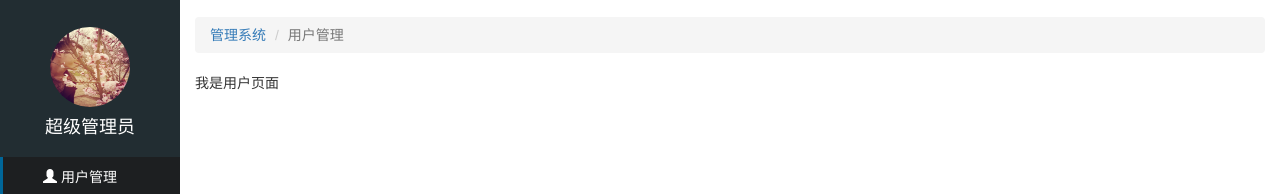
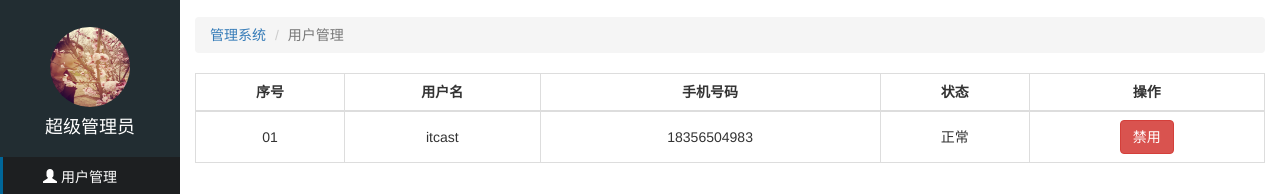
Before and after one commit to zyqzyq1314/letao, a website: page public/back/user.html in a window 1280 px wide. Shown: the part 53-247 px from the top of the page. Drawn offline with Linux system fonts and the light colour scheme; no server answers.

Commit message:
用户页面静态完成

```diff
--- a/public/back/css/common.css
+++ b/public/back/css/common.css
@@ -26,6 +26,12 @@ a:active {
 }
 ul {
   list-style: none;
+}
+/*所有表格内容垂直水平居中*/
+.table.table-bordered th,
+.table.table-bordered td {
+  text-align: center;
+  vertical-align: middle;
 }
 
 /* lt侧边*/
--- a/public/back/user.html
+++ b/public/back/user.html
@@ -61,7 +61,26 @@
        <li><a href="#">管理系统</a></li>
        <li class="active">用户管理</li>
      </ol>
-     <div>我是用户页面</div>
+     <table class="table table-bordered table-hover">
+       <thead>
+       <tr>
+         <th>序号</th>
+         <th>用户名</th>
+         <th>手机号码</th>
+         <th>状态</th>
+         <th>操作</th>
+       </tr>
+       </thead>
+       <tbody>
+       <tr>
+         <td>01</td>
+         <td>itcast</td>
+         <td>18356504983</td>
+         <td>正常</td>
+         <td><button class="btn btn-danger">禁用</button></td>
+       </tr>
+       </tbody>
+     </table>
    </div>
  </div>
 <!-- 模态框-->
```
